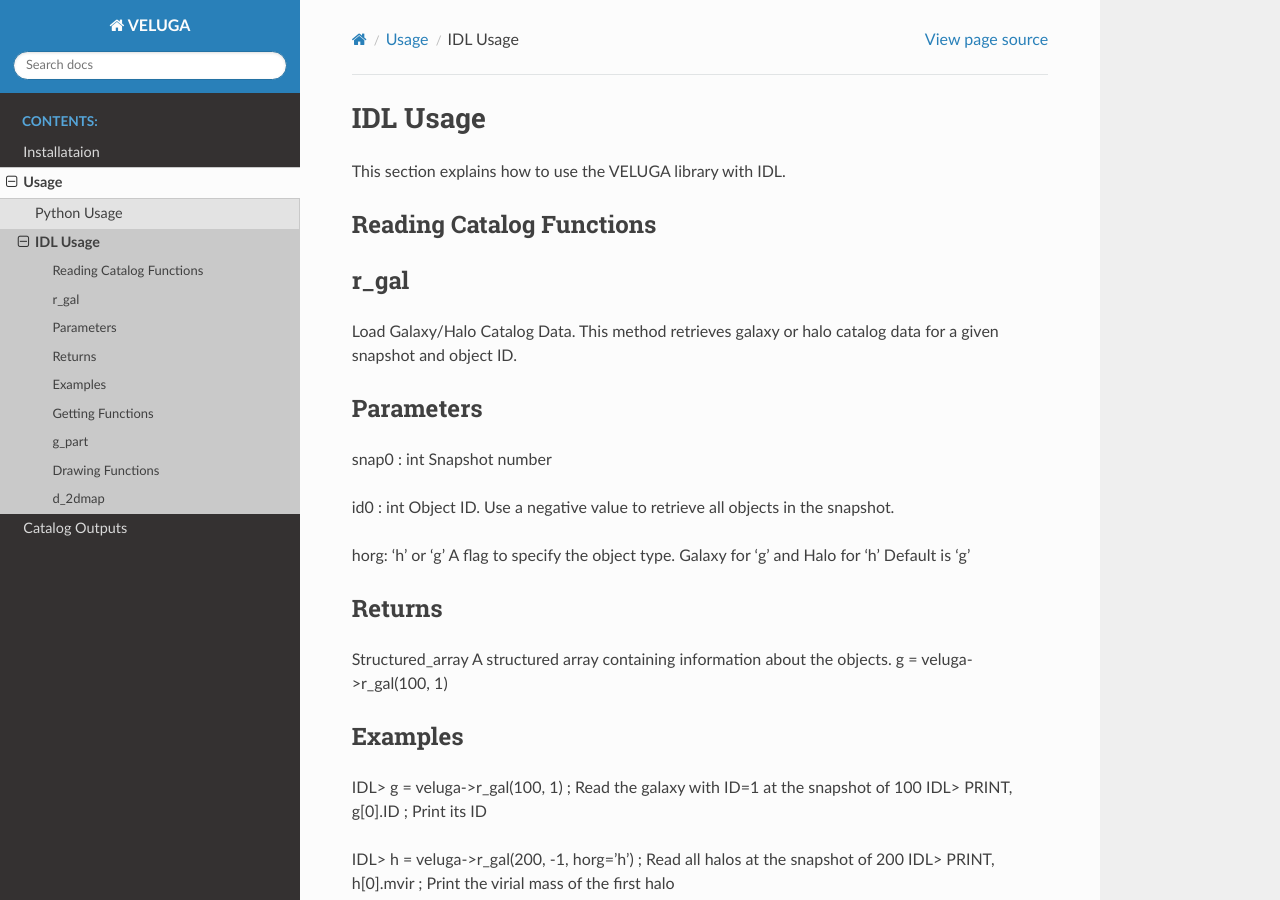
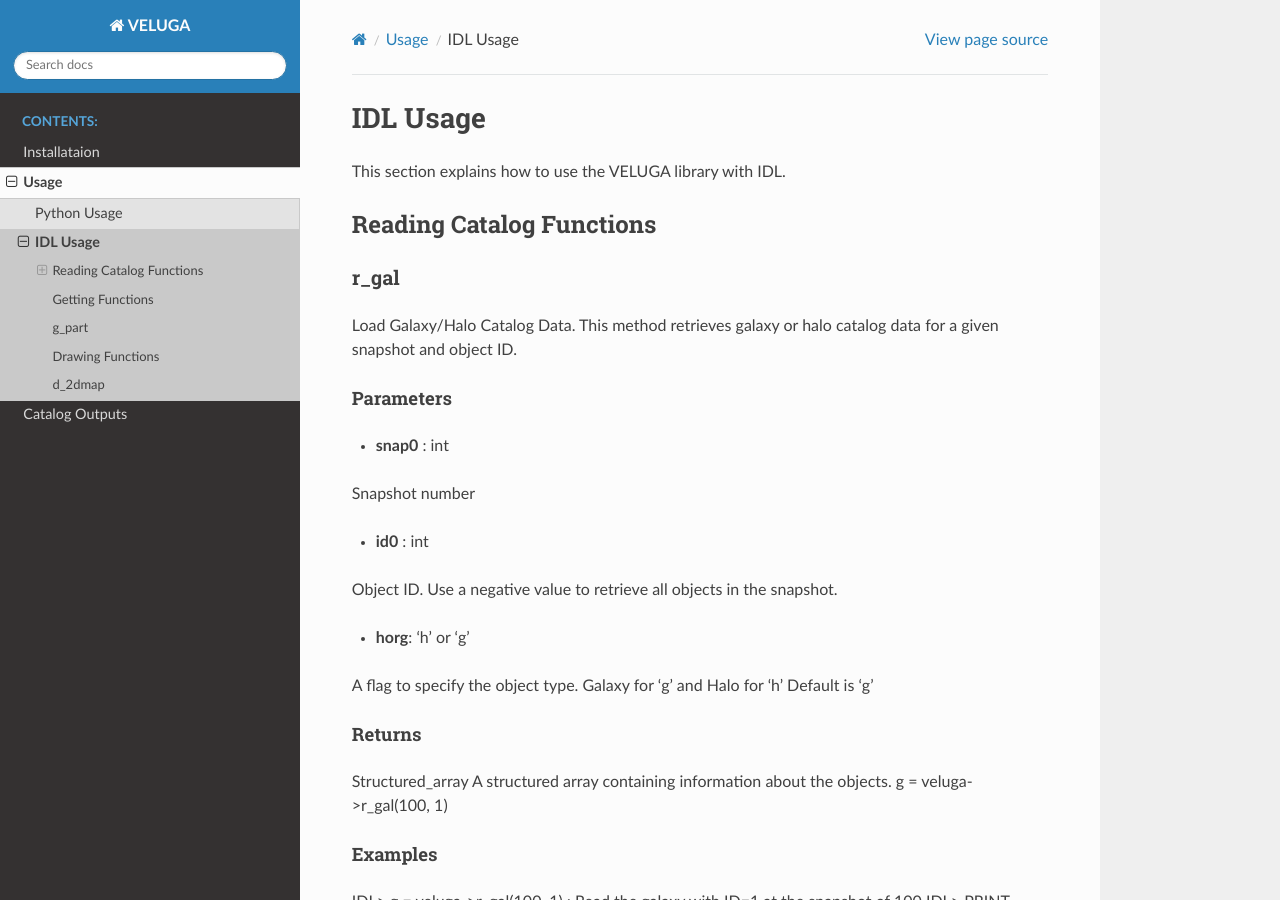
Before and after one commit to JinsuRhee/VELUGA, a Sphinx documentation site: the page built from docs/source/usage/idl.rst, in a window 1280 px wide and 900 px high. Built offline with Sphinx 7.4.7 and the Read the Docs theme 2.0.0, drawn with Linux system fonts in a browser that asks for light colours; some of the changed lines change nothing that is shown.

Commit message:
rtd) IDL utilities grouped4

```diff
--- a/docs/source/usage/idl.rst
+++ b/docs/source/usage/idl.rst
@@ -7,32 +7,32 @@ Reading Catalog Functions
 -------------------------
 
 r_gal
------
+~~~~~
 
 Load Galaxy/Halo Catalog Data.
 This method retrieves galaxy or halo catalog data for a given snapshot and object ID.
 
 Parameters
-----------
-snap0 : int
+^^^^^^^^^^
+- **snap0** : int
 Snapshot number
 
-id0 : int
+- **id0** : int
 Object ID. Use a negative value to retrieve all objects in the snapshot.
 
-horg: 'h' or 'g'
+- **horg**: 'h' or 'g'
 A flag to specify the object type. Galaxy for 'g' and Halo for 'h'
 Default is 'g'
 
 
 Returns
--------
+^^^^^^^
 Structured_array
 A structured array containing information about the objects.
 g = veluga->r_gal(100, 1)
 
 Examples
---------
+^^^^^^^^
 IDL> g = veluga->r_gal(100, 1)	; Read the galaxy with ID=1 at the snapshot of 100
 IDL> PRINT, g[0].ID 				; Print its ID
 
```
